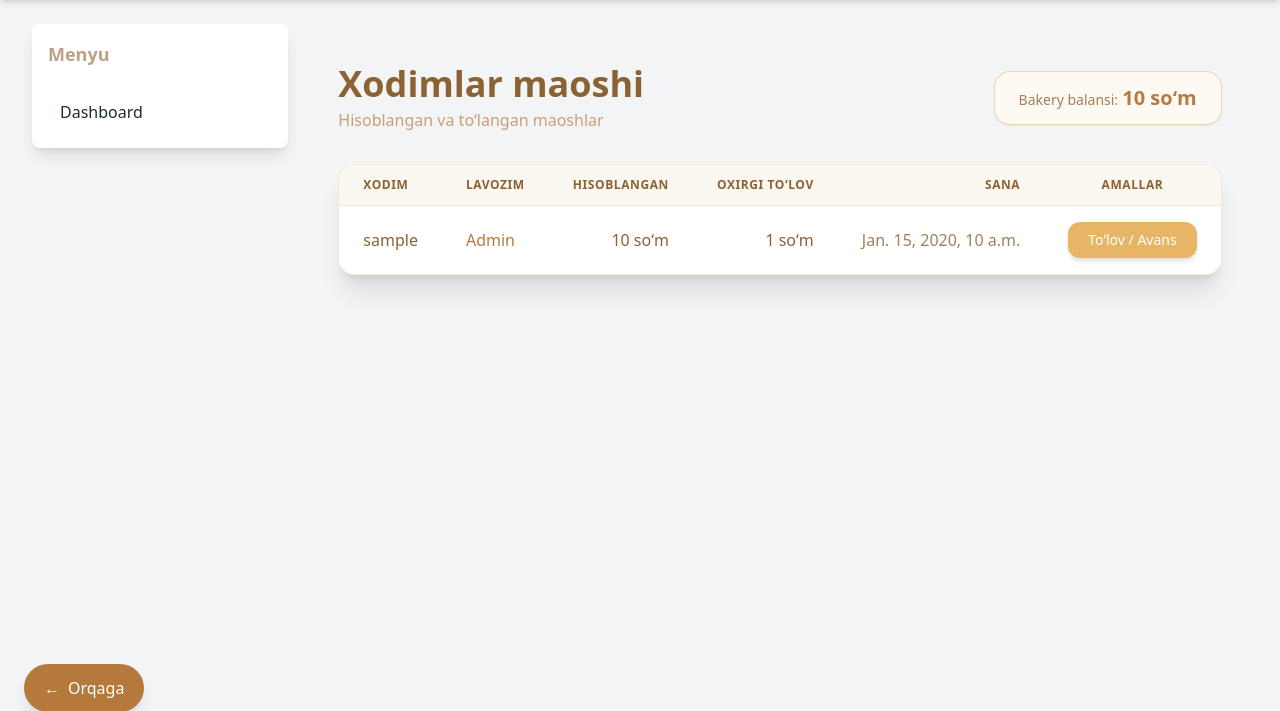
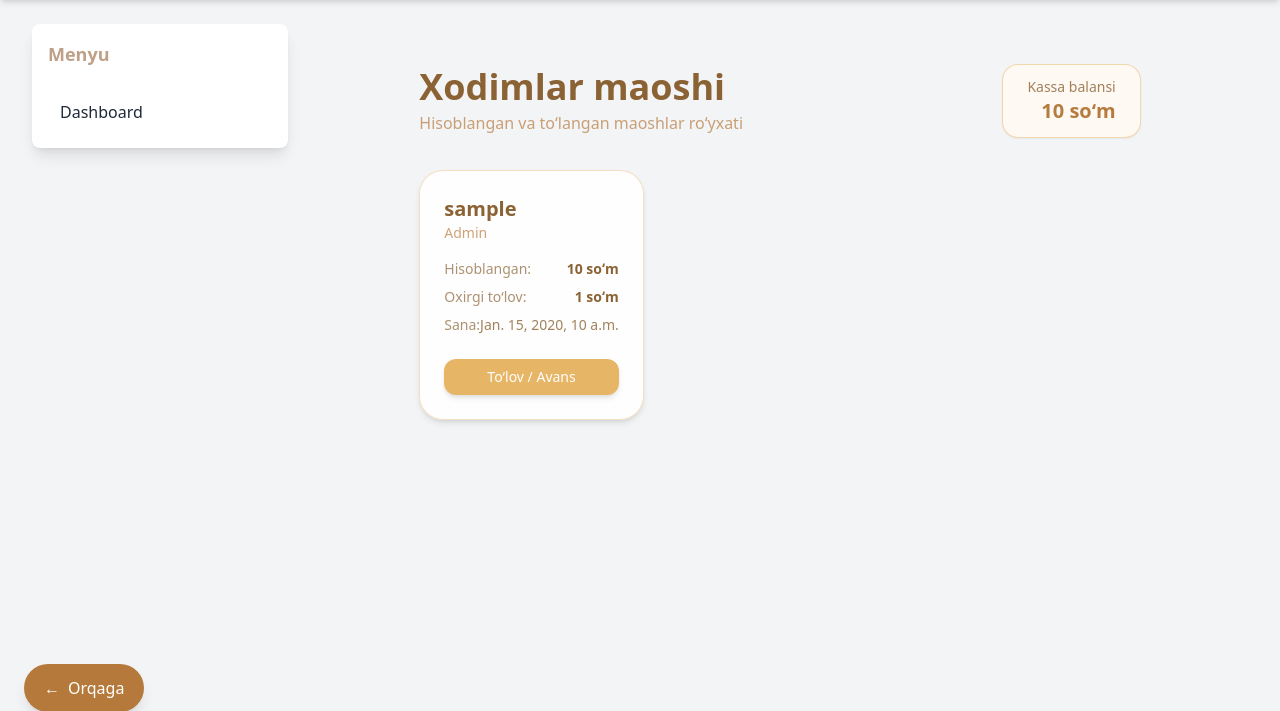
Before and after one commit to aliisroilov/bakery_project, a Django app: template salary/templates/salary/employee_list.html in a window 1280 px wide. Shown: the part 64-775 px from the top of the page. Run offline with Django 3.2, Linux system fonts and the light colour scheme; the template is opened without the code that fills it: most values are stand-ins (such as "Sample title", 1, 10 or a date in 2020); some libraries are stand-ins or nearby versions.

Commit message:
Update bakery project with latest fixes

```diff
--- a/salary/templates/salary/employee_list.html
+++ b/salary/templates/salary/employee_list.html
@@ -1,80 +1,80 @@
 {% extends "base.html" %}
 {% load humanize %}
+
 {% block content %}
-<div class="max-w-7xl mx-auto px-6 py-10">
+<div class="max-w-7xl mx-auto px-4 sm:px-6 py-10">
   <!-- Header -->
-  <div class="flex justify-between items-center mb-8">
+  <div class="flex flex-col sm:flex-row sm:justify-between sm:items-center mb-8 gap-4">
     <div>
-      <h1 class="text-4xl font-bold text-[#8A6233]">Xodimlar maoshi</h1>
-      <p class="text-[#B67B3F]/70 mt-1">Hisoblangan va to‘langan maoshlar</p>
+      <h1 class="text-3xl sm:text-4xl font-bold text-[#8A6233]">Xodimlar maoshi</h1>
+      <p class="text-[#B67B3F]/70 mt-1">Hisoblangan va to‘langan maoshlar ro‘yxati</p>
     </div>
 
-    <div class="bg-[#FFF9F3] border border-[#E6B566]/50 rounded-2xl px-6 py-3 shadow-sm">
-      <span class="text-sm text-[#8A6233]/80">Bakery balansi:</span>
+    <div class="bg-[#FFF9F3] border border-[#E6B566]/50 rounded-2xl px-6 py-3 shadow-sm text-center sm:text-right">
+      <span class="block text-sm text-[#8A6233]/80">Kassa balansi</span>
       <span class="text-xl font-semibold text-[#B67B3F]">{{ balance|floatformat:0|intcomma }} soʻm</span>
     </div>
   </div>
 
-  <!-- Table -->
-  <div class="bg-white shadow-xl rounded-2xl overflow-hidden border border-[#E6B566]/30">
-    <table class="min-w-full divide-y divide-[#E6B566]/30">
-      <thead class="bg-[#FAF7F1]">
-        <tr>
-          <th class="px-6 py-3 text-left text-xs font-semibold text-[#8A6233] uppercase tracking-wider">Xodim</th>
-          <th class="px-6 py-3 text-left text-xs font-semibold text-[#8A6233] uppercase tracking-wider">Lavozim</th>
-          <th class="px-6 py-3 text-right text-xs font-semibold text-[#8A6233] uppercase tracking-wider">Hisoblangan</th>
-          <th class="px-6 py-3 text-right text-xs font-semibold text-[#8A6233] uppercase tracking-wider">Oxirgi toʻlov</th>
-          <th class="px-6 py-3 text-right text-xs font-semibold text-[#8A6233] uppercase tracking-wider">Sana</th>
-          <th class="px-6 py-3 text-center text-xs font-semibold text-[#8A6233] uppercase tracking-wider">Amallar</th>
-        </tr>
-      </thead>
+  <!-- Employee Cards -->
+  {% if employees %}
+  <div class="grid grid-cols-1 sm:grid-cols-2 lg:grid-cols-3 gap-6">
+    {% for emp in employees %}
+    <div class="bg-white/90 backdrop-blur-xl border border-[#E6B566]/40 rounded-3xl shadow-md hover:shadow-lg transition-all duration-200 p-6 flex flex-col justify-between">
+      <!-- Header: name & role -->
+      <div class="flex justify-between items-start mb-4">
+        <div>
+          <h2 class="text-xl font-semibold text-[#8A6233]">
+            {{ emp.user.get_full_name|default:emp.user.username }}
+          </h2>
+          <p class="text-sm text-[#B67B3F]/70 capitalize">{{ emp.user.role }}</p>
+        </div>
+      </div>
 
-      <tbody class="divide-y divide-[#E6B566]/20">
-        {% for emp in employees %}
-          <tr class="hover:bg-[#FFF9F3] transition duration-200 ease-in-out">
-            <td class="px-6 py-4 text-[#8A6233] font-medium">
-              {{ emp.user.get_full_name|default:emp.user.username }}
-            </td>
-            <td class="px-6 py-4 text-[#B67B3F] capitalize">{{ emp.user.role }}</td>
+      <!-- Salary info -->
+      <div class="space-y-2 text-sm">
+        <div class="flex justify-between">
+          <span class="text-[#8A6233]/70">Hisoblangan:</span>
+          <span class="font-semibold text-[#8A6233]">
+            {{ emp.earned|floatformat:0|intcomma }} soʻm
+          </span>
+        </div>
 
-            <!-- Hisoblangan (calculated salary) -->
-            <td class="px-6 py-4 text-right font-medium text-[#8A6233]">
-              {{ emp.earned|floatformat:0|intcomma }} soʻm
-            </td>
+        <div class="flex justify-between">
+          <span class="text-[#8A6233]/70">Oxirgi to‘lov:</span>
+          {% if emp.last_paid %}
+          <span class="font-semibold text-[#8A6233]">
+            {{ emp.last_paid|floatformat:0|intcomma }} soʻm
+          </span>
+          {% else %}
+          <span class="text-gray-400 italic">To‘lov yo‘q</span>
+          {% endif %}
+        </div>
 
-            <!-- Last payment -->
-            <td class="px-6 py-4 text-right font-medium text-[#8A6233]">
-              {% if emp.last_paid %}
-                {{ emp.last_paid|floatformat:0|intcomma }} soʻm
-              {% else %}
-                <span class="text-gray-400 italic">Toʻlov yoʻq</span>
-              {% endif %}
-            </td>
+        <div class="flex justify-between">
+          <span class="text-[#8A6233]/70">Sana:</span>
+          {% if emp.last_paid_date %}
+          <span class="font-medium text-[#8A6233]/80">{{ emp.last_paid_date }}</span>
+          {% else %}
+          <span class="text-gray-400 italic">–</span>
+          {% endif %}
+        </div>
+      </div>
 
-            <!-- Date -->
-            <td class="px-6 py-4 text-right text-[#8A6233]/80">
-              {% if emp.last_paid_date %}
-                {{ emp.last_paid_date }}
-              {% else %}
-                <span class="text-gray-400 italic">–</span>
-              {% endif %}
-            </td>
-
-            <!-- Actions -->
-            <td class="px-6 py-4 text-center">
-              <a href="{% url 'salary:pay_salary' emp.user.id %}"
-                class="inline-block px-5 py-2 bg-[#E6B566] hover:bg-[#B67B3F] text-white rounded-xl text-sm font-medium shadow-md transition duration-200">
-                Toʻlov / Avans
-              </a>
-            </td>
-          </tr>
-        {% empty %}
-        <tr>
-          <td colspan="6" class="px-6 py-6 text-center text-gray-500">Xodimlar topilmadi.</td>
-        </tr>
-        {% endfor %}
-      </tbody>
-    </table>
+      <!-- Button -->
+      <div class="mt-6">
+        <a href="{% url 'salary:pay_salary' emp.user.id %}"
+           class="block text-center px-5 py-2 bg-[#E6B566] hover:bg-[#B67B3F] text-white rounded-xl text-sm font-medium shadow-md transition duration-200">
+          To‘lov / Avans
+        </a>
+      </div>
+    </div>
+    {% endfor %}
   </div>
+  {% else %}
+  <div class="text-center py-16 bg-[#FFF9F3] border border-[#E6B566]/40 rounded-3xl">
+    <p class="text-lg text-[#8A6233]/70">Xodimlar topilmadi.</p>
+  </div>
+  {% endif %}
 </div>
 {% endblock %}
--- a/templates/base.html
+++ b/templates/base.html
@@ -140,13 +140,13 @@
         <a href="{% url 'loan_repayment' %}" class="block px-3 py-2 rounded-lg hover-bg-primary-dark transition">Kirim</a>
         <a href="{% url 'reports:reports_home' %}" class="block px-3 py-2 rounded-lg hover-bg-primary-dark transition">Hisobotlar</a>
         <a href="{% url 'inventory:inventory_dashboard' %}" class="block px-3 py-2 rounded-lg hover-bg-primary-dark transition">Ombor</a>
-        <a href="{% url 'salary:employee_list' %}" class="block px-3 py-2 rounded-lg hover-bg-primary-dark transition">Oyliklar</a>
+        <a href="{% url 'salary:employee_list' %}" class="block px-3 py-2 rounded-lg hover-bg-primary-dark transition">Xodimlar</a>
         {% if request.user.is_superuser or request.user.role == 'manager' %}
           <a href="{% url 'admin:index' %}" class="block px-3 py-2 rounded-lg hover-bg-primary-dark transition">Admin Panel</a>
         {% endif %}
       {% elif request.user.role == 'viewer' %}
         <a href="{% url 'inventory:inventory_dashboard' %}" class="block px-3 py-2 rounded-lg hover-bg-primary-dark transition">Ombor</a>
-        <a href="{% url 'salary:employee_list' %}" class="block px-3 py-2 rounded-lg hover-bg-primary-dark transition">Oyliklar</a>
+        <a href="{% url 'salary:employee_list' %}" class="block px-3 py-2 rounded-lg hover-bg-primary-dark transition">Xodimlar</a>
         <a href="{% url 'reports:reports_home' %}" class="block px-3 py-2 rounded-lg hover-bg-primary-dark transition">Hisobotlar</a>
       {% endif %}
     </aside>
```
Also changed, not shown: reports/templates/reports/contragents_report.html (+40 -12 lines), db.sqlite3.
